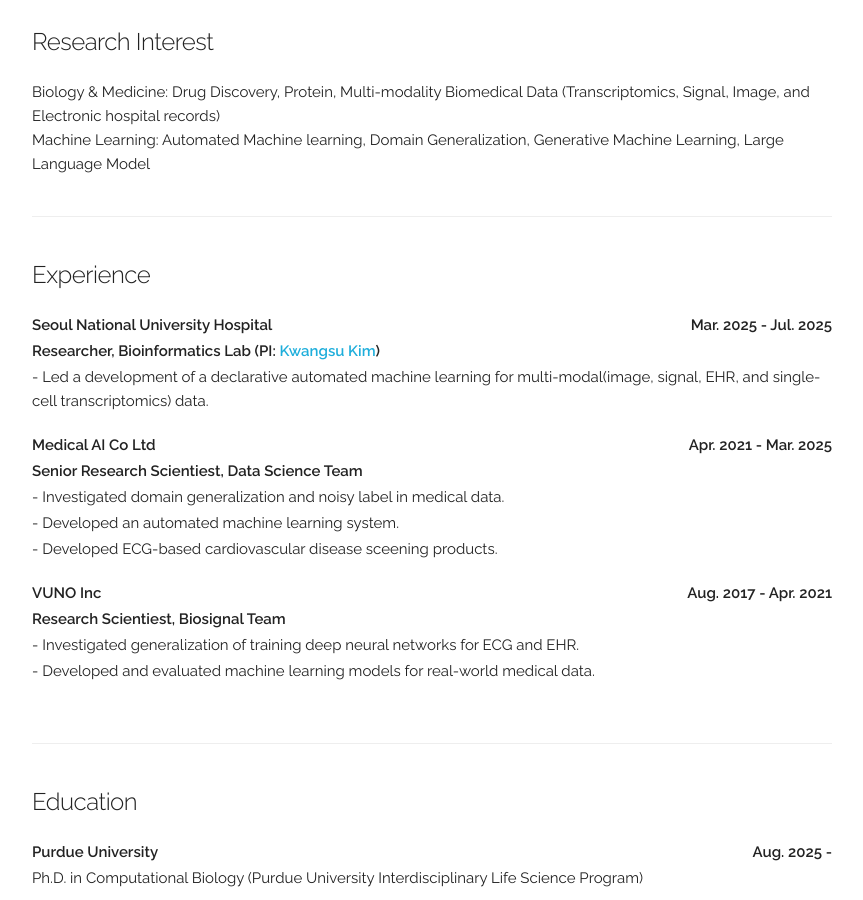
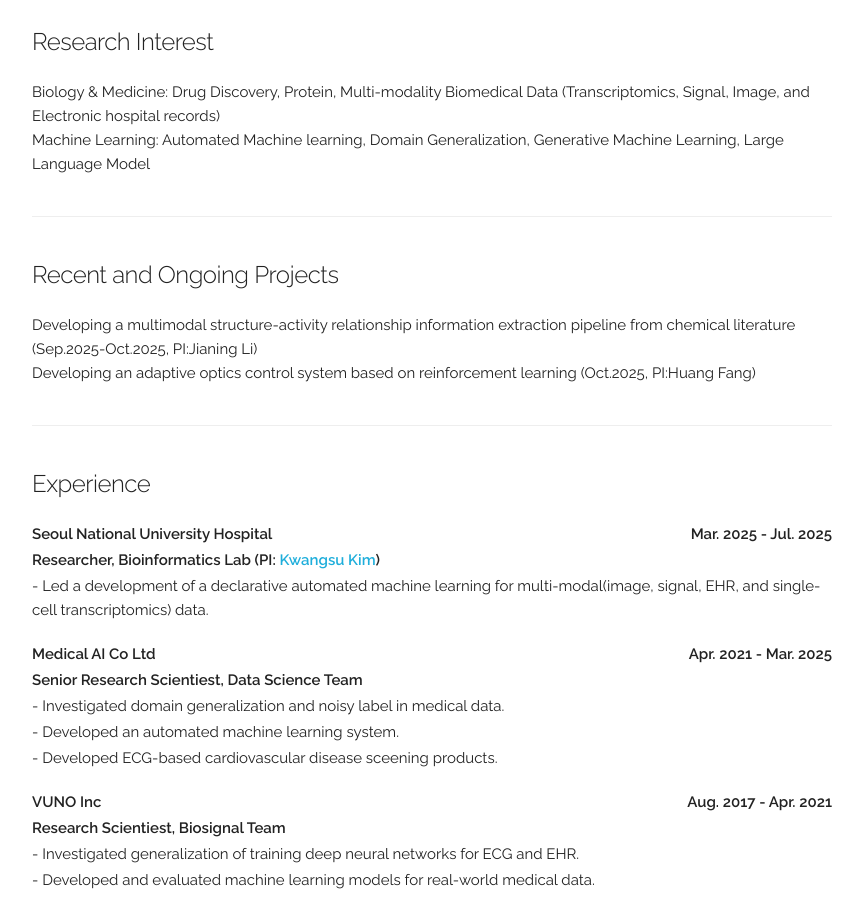
Before and after one commit to byeongtak/byeongtak.github.io, a Jekyll site: the page built from index.html, in a window 1280 px wide and 900 px high, scrolled down 543 px. Shown: the whole window, without its empty margins (208-1071 px from the left). Built offline with Jekyll 4.4.1, drawn with Linux system fonts in a browser that asks for light colours.

Commit message:
Update index.html

```diff
--- a/index.html
+++ b/index.html
@@ -31,6 +31,13 @@ layout: default
 </div>
 
 
+<!-- ========== Recent and Ongoing Projects ========== -->
+<div class="docs-section" id="project">
+  <h5>Recent and Ongoing Projects</h5>
+	Developing a multimodal structure-activity relationship information extraction pipeline from chemical literature (Sep.2025-Oct.2025, PI:Jianing Li)  <br>
+	Developing an adaptive optics control system based on reinforcement learning (Oct.2025, PI:Huang Fang)
+</div>
+
 <!-- ========== Experience ========== -->
 <div class="docs-section" id="Experience">
   <h5>Experience</h5>
@@ -59,7 +66,6 @@ layout: default
 	<p></p>
         </div>
 </div>
-
 
 
 <!-- ========== Education ========== -->
```
